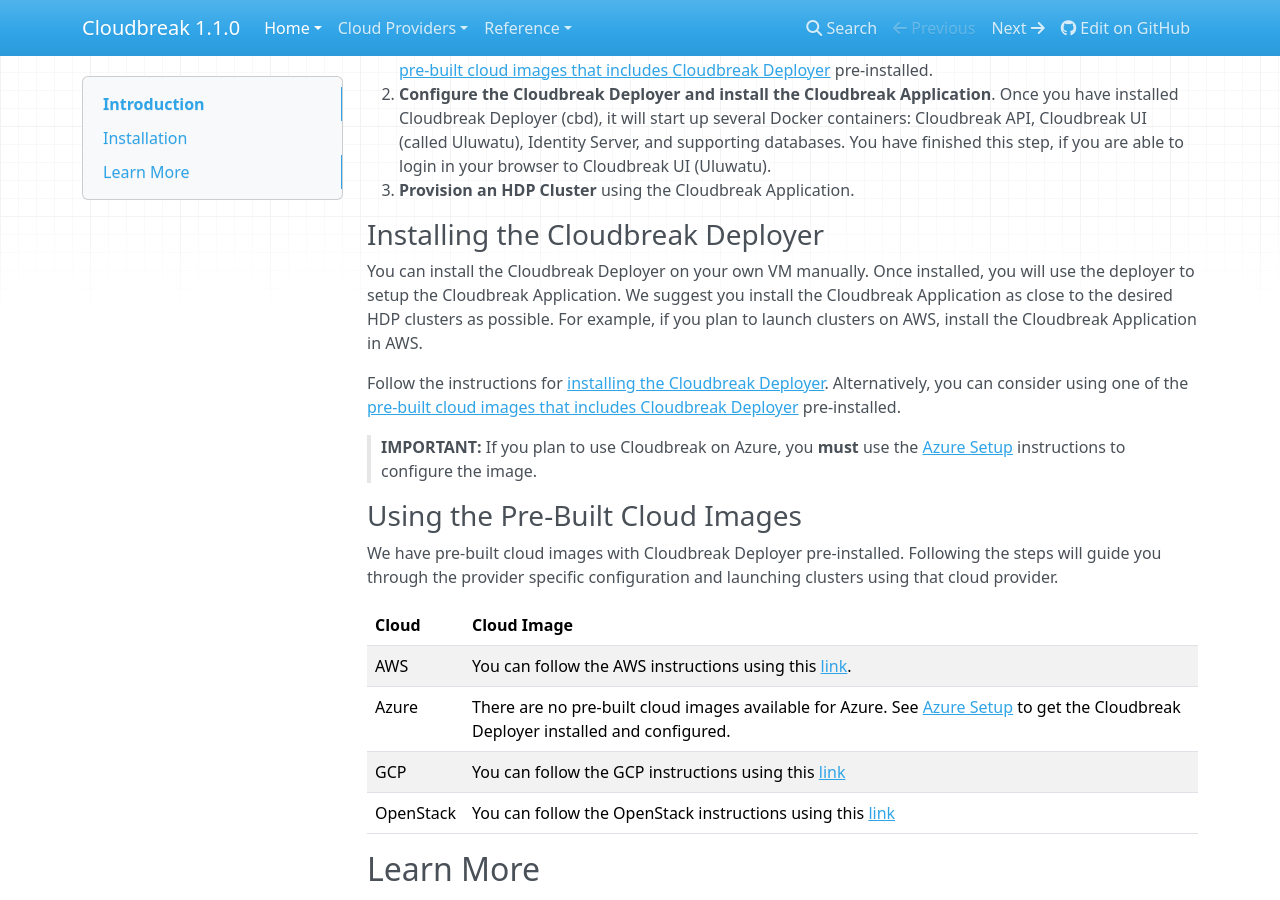
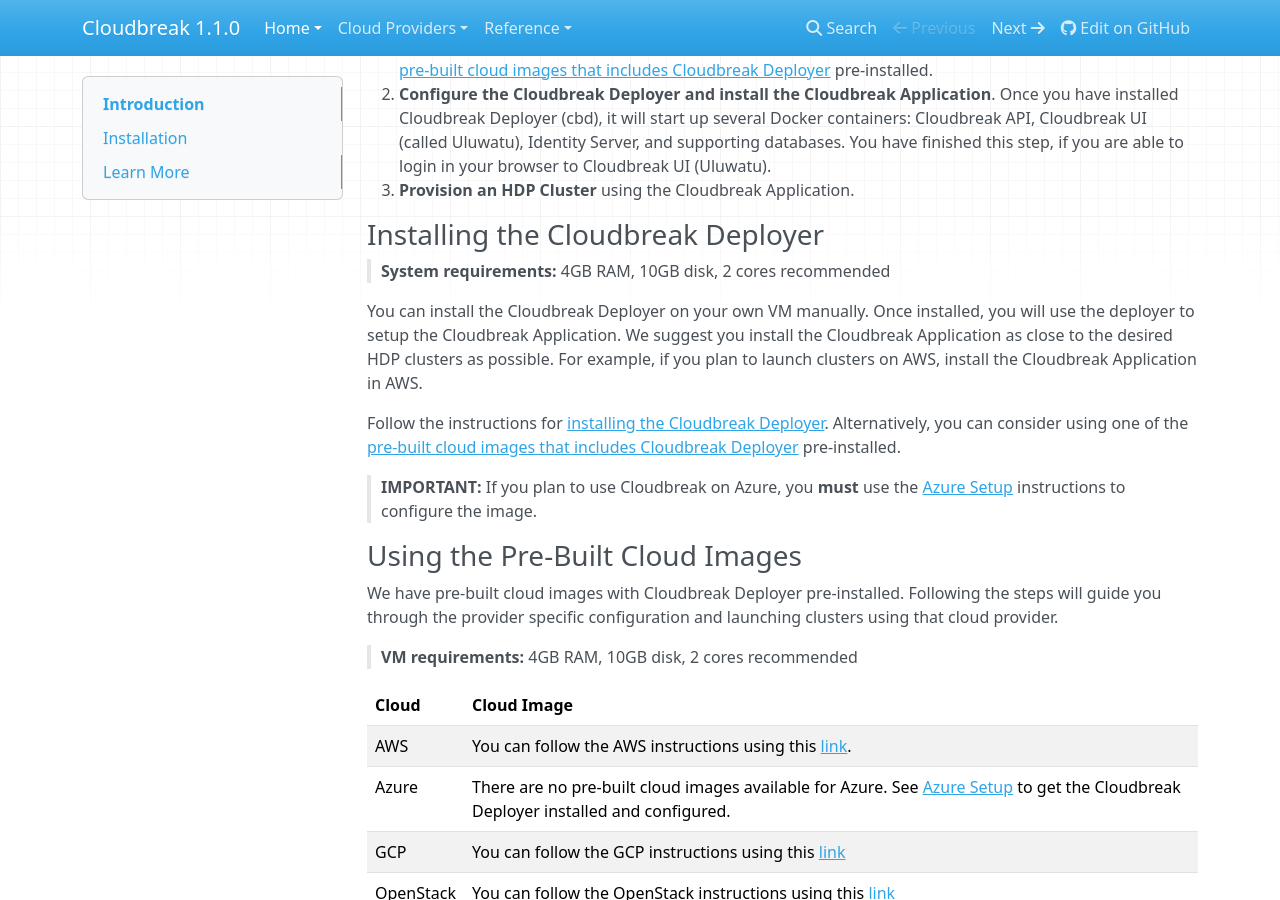
Before and after one commit to wprender/cloudbreak-docs, an MkDocs documentation site: the page built from docs/index.md, in a window 1280 px wide and 900 px high, scrolled down 603 px. Built offline with MkDocs 1.6.1, drawn with Linux system fonts in a browser that asks for light colours; nearby versions of some CDN libraries; old or Windows-style settings are respelled for this version of MkDocs.

Commit message:
recommended machines

```diff
--- a/docs/index.md
+++ b/docs/index.md
@@ -22,6 +22,8 @@ that includes Cloudbreak Deployer](#pre-built-images) pre-installed.
 <div id="install-deployer"></div>
 ### Installing the Cloudbreak Deployer
 
+> **System requirements:** 4GB RAM, 10GB disk, 2 cores recommended
+
 You can install the Cloudbreak Deployer on your own VM manually. Once installed, you will use the deployer to setup
 the Cloudbreak Application. We suggest you install the Cloudbreak Application as close to the
 desired HDP clusters as possible. For example, if you plan to launch clusters on AWS, install the Cloudbreak Application in AWS.
@@ -35,6 +37,8 @@ Follow the instructions for [installing the Cloudbreak Deployer](onprem.md). Alt
 ### Using the Pre-Built Cloud Images
 
 We have pre-built cloud images with Cloudbreak Deployer pre-installed. Following the steps will guide you through the provider specific configuration and launching clusters using that cloud provider.
+
+> **VM requirements:** 4GB RAM, 10GB disk, 2 cores recommended
 
 | Cloud | Cloud Image |
 |---|---|
```
